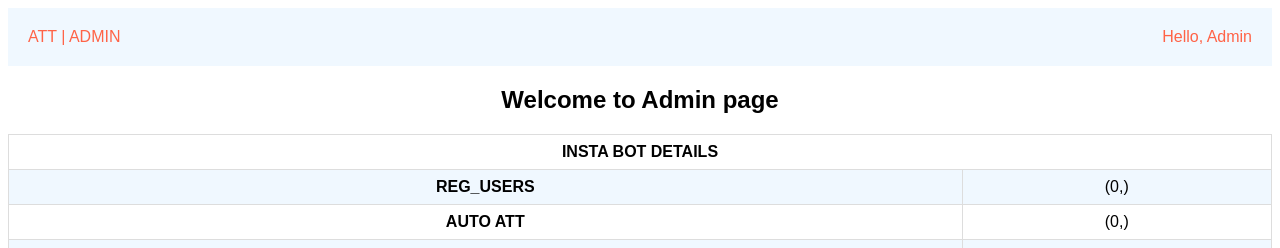
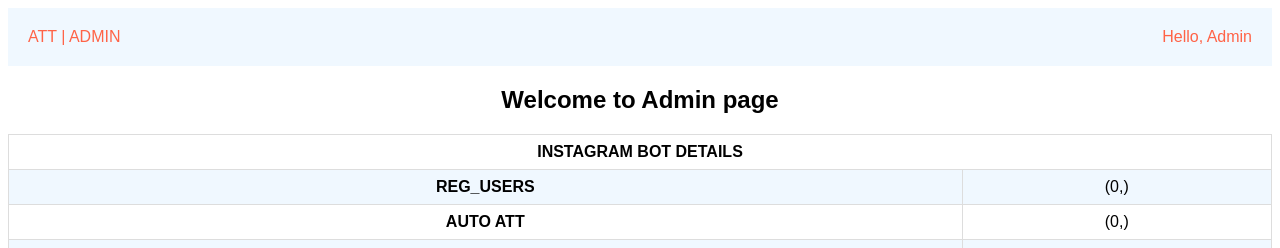
Before and after one commit to Sameer7878/connectatt, a Flask app: a page that uses templates/adminsuc.html in a window 1280 px wide. Shown: the top 248 px of the page. Run offline with Flask 2, Linux system fonts and the light colour scheme; the visitor is signed in with stand-in values (Sample User, id 1); data that the repository does not hold is empty; parts of the project's set-up code (start-up, migrations or seed data) failed here and were passed over; some libraries are stand-ins or nearby versions.

Commit message:
admin page

```diff
--- a/templates/adminsuc.html
+++ b/templates/adminsuc.html
@@ -60,7 +60,7 @@
 
 <table>
     <tr>
-        <th colspan="3">INSTA BOT DETAILS</th>
+        <th colspan="3">INSTAGRAM BOT DETAILS</th>
     </tr>
     <tr>
         <th>REG_USERS</th>
```
